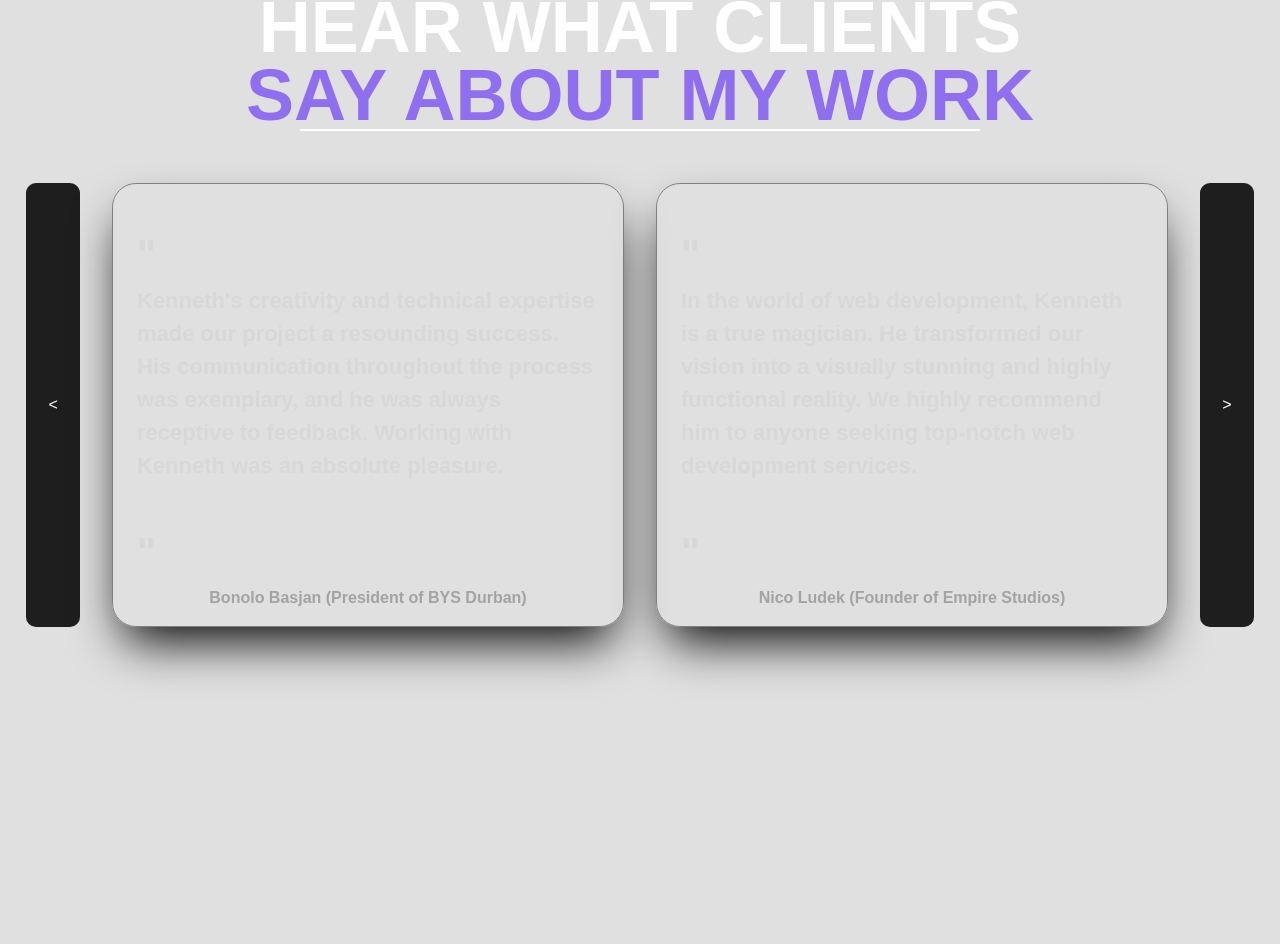
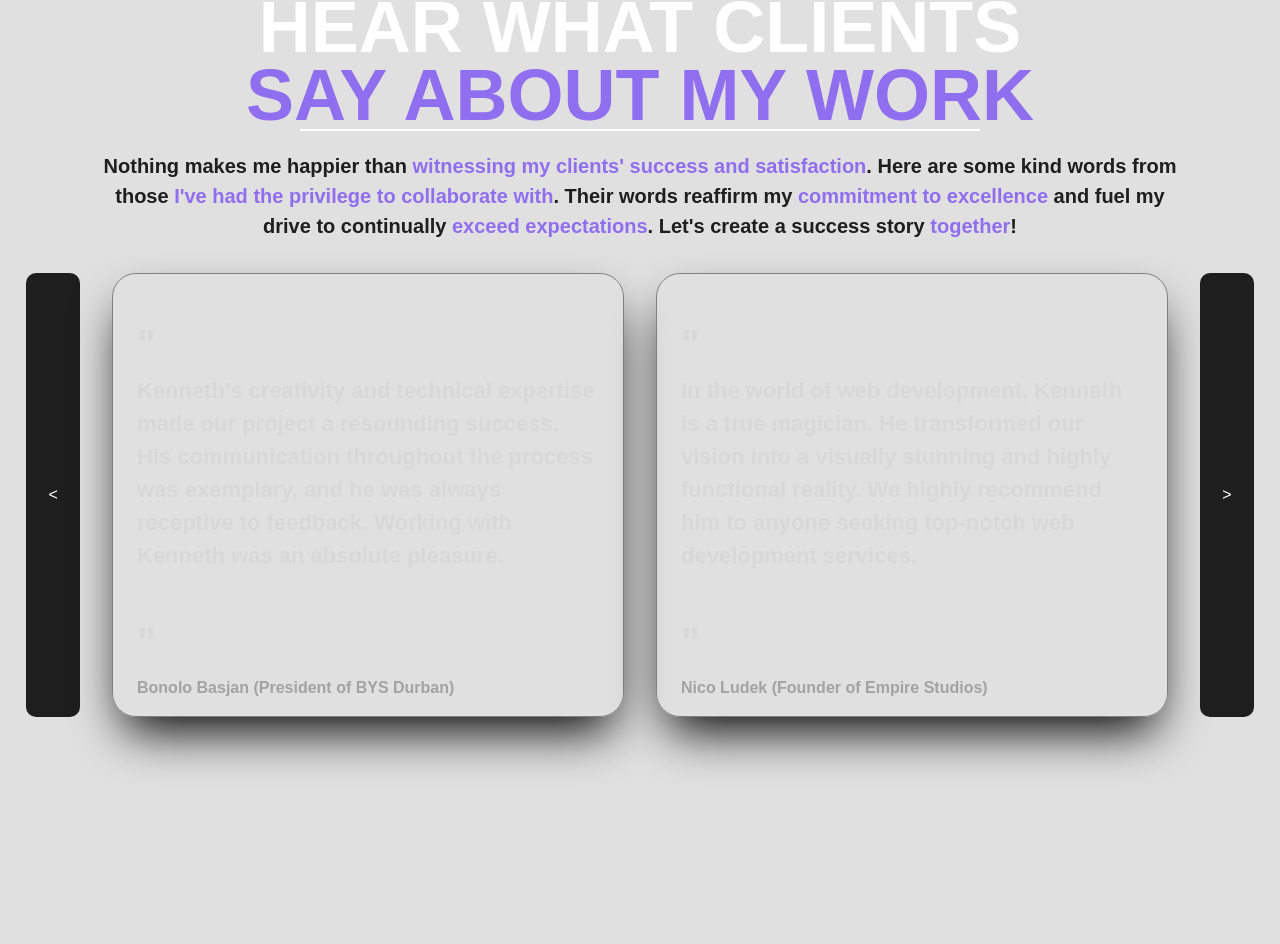
Before and after one commit to Abbbtle/kenneth-basjan-portfolio-website, a React (Vite) app: page / in a window 1280 px wide. Shown: the part 8955-9899 px from the top of the page. Built offline with nearby package versions, Linux system fonts and the light colour scheme.

Commit message:
Finished testimonial section by adding section description and fixing any alignment issues

```diff
--- a/src/components/Services.jsx
+++ b/src/components/Services.jsx
@@ -79,19 +79,19 @@ const Services = () => {
           >
             &lt;
           </button>
-          {displayData.map((software, index) => (
+          {displayData.map((service, index) => (
             <div key={index} className="w-[35vw] h-auto flex flex-col justify-end bg-[#0D0D0D] shadow-2xl shadow-black rounded-3xl border-[#808080] border-[1px] p-4">
               {/* Card Info */}
               <div className="flex flex-col justify-around items-center mt-5">
-                <p className="text-2xl font-semibold text-white">{software.name}</p>
+                <p className="text-2xl font-semibold text-white">{service.name}</p>
                 <div className="w-30 h-auto rounded-full text-center bg-transparent text-sm text-[#d8d8d8] px-2 py-1">
-                  {software.description}
+                  {service.description}
                 </div>
               </div>
               {/* Images */}
               <img
-                src={software.image}
-                alt={software.name}
+                src={service.image}
+                alt={service.name}
                 className="w-auto h-48 mx-auto mb-8 mt-10 rounded-3xl"
               />
             </div>
--- a/src/components/Testimonials.jsx
+++ b/src/components/Testimonials.jsx
@@ -43,7 +43,15 @@ const Testimonials = () => {
           Say about my work
           <div className='mr-[300px] ml-[300px] mt-[-40px]'><HorizontalRule/></div>
         </h2>
+        <p className='text-[20px] font-semibold text-center mr-24 ml-24'>
+          Nothing makes me happier than <span className="text-[#906EF0]">witnessing my clients' success and satisfaction</span>. Here are some kind
+          words from those <span className="text-[#906EF0]">I've had the privilege to collaborate with</span>. Their words reaffirm
+          my <span className="text-[#906EF0]">commitment to excellence</span> and fuel my drive to
+          continually <span className="text-[#906EF0]">exceed expectations</span>. Let's create a success
+          story <span className="text-[#906EF0]">together</span>!
+        </p>
 
+        {/* Slider */}
         <div className="flex items-center justify-center py-8 mb-40">
           <div className="flex space-x-8">
             {/* Left Arrow */}
@@ -53,16 +61,18 @@ const Testimonials = () => {
             >
               &lt;
             </button>
-            {displayData.map((software, index) => (
-              <div key={index} className="w-[40vw] h-auto flex flex-col justify-end bg-transparent shadow-2xl shadow-black rounded-3xl border-[#808080] border-[1px] p-4">
+            {displayData.map((client, index) => (
+              <div
+                key={index}
+                className="w-[40vw] h-auto flex flex-col justify-end bg-transparent shadow-2xl shadow-black rounded-3xl border-[#808080] border-[1px] p-4">
                 {/* Card Info */}
-                <div className="flex flex-col justify-around items-center">
+                <div className="flex flex-col justify-around">
                 <div className="w-30 h-auto rounded-full bg-transparent text-[22px] text-[#d8d8d8] px-2 py-1 font-semibold">
                     <p className="text-[40px] mt-5">"</p>
-                    {software.description}
+                    {client.description}
                     <p className="text-[40px] mt-10">"</p>
                   </div>
-                  <p className="text-[16px] font-semibold text-[#A3A3A3]">{software.name}</p>
+                  <p className="text-[16px] font-semibold text-[#A3A3A3] ml-2">{client.name}</p>
                 </div>
               </div>
             ))}
@@ -75,7 +85,6 @@ const Testimonials = () => {
             </button>
           </div>
         </div>
-
       </div>
     );
   };
```
